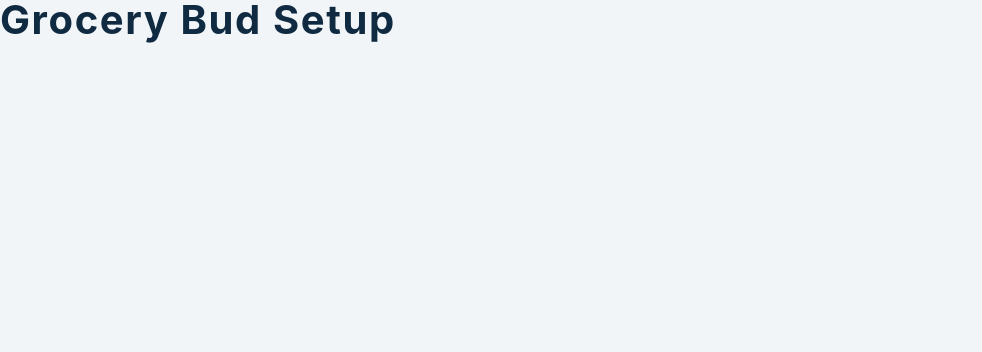
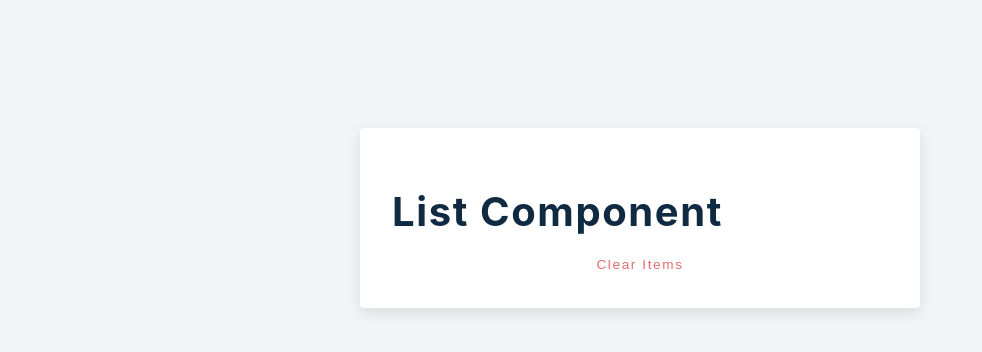
Before and after one commit to nfragiskatos/React-Grocery_Bud, a React (Create React App) app: page / in a window 1280 px wide. Shown: the top 352 px of the page, without its empty margins (0-982 px from the left). Built offline with nearby package versions, Linux system fonts and the light colour scheme.

Commit message:
Initial Setup
- Declared state variables.
- Created submit handler for form
- return a section that contains a form and container for the list.

```diff
--- a/src/App.js
+++ b/src/App.js
@@ -1,9 +1,29 @@
-import React, { useState, useEffect } from 'react'
-import List from './List'
-import Alert from './Alert'
+import React, { useState, useEffect } from 'react';
+import List from './List';
+import Alert from './Alert';
 
-function App() {
-  return <h2>grocery bud setup</h2>
+function App () {
+	const [ name, setName ] = useState('');
+	const [ list, setList ] = useState([]);
+	const [ isEditing, setIsEditing ] = useState(false);
+	const [ editId, setEditId ] = useState(null);
+	const [ alert, setAlert ] = useState({ show: false, msg: '', type: '' });
+
+	const handleSubmit = (e) => {
+		e.preventDefault();
+		console.log('submitted');
+	};
+	return (
+		<section className="section-center">
+			<form className="grocery-form" onSubmit={handleSubmit}>
+				{alert.show && <Alert />}
+			</form>
+			<div className="grocery-container">
+				<List />
+				<button className="clear-btn">Clear Items</button>
+			</div>
+		</section>
+	);
 }
 
-export default App
+export default App;
```
